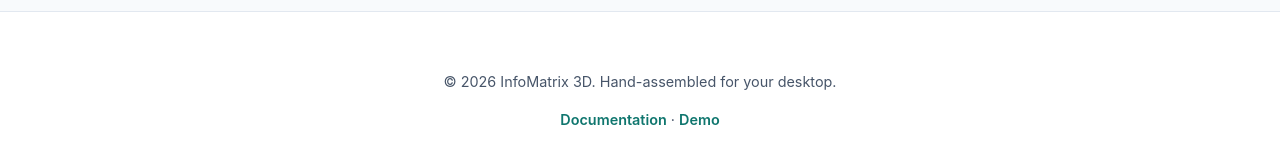
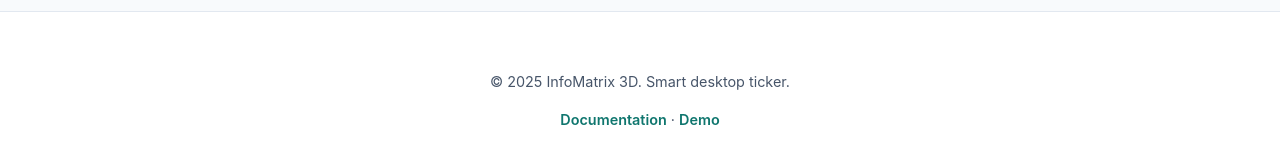
Before and after one commit to mortuza001/infomatrix3d, a plain HTML site: page index.html in a window 1280 px wide. Shown: the part 6561-6721 px from the top of the page. Drawn offline with Linux system fonts and the light colour scheme.

Commit message:
Update index.html

```diff
--- a/index.html
+++ b/index.html
@@ -696,7 +696,7 @@
   </main>
 
   <footer>
-    <p>&copy; 2026 InfoMatrix 3D. Hand-assembled for your desktop.</p>
+    <p>&copy; 2025 InfoMatrix 3D. Smart desktop ticker.</p>
     <p><a href="https://www.infomatrix3d.com/help.html">Documentation</a> · <a href="https://www.infomatrix3d.com/demo.html">Demo</a></p>
   </footer>
 
```
